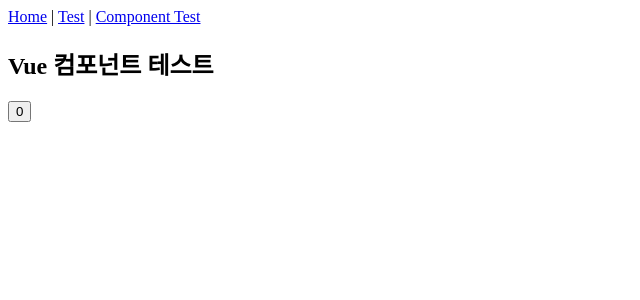
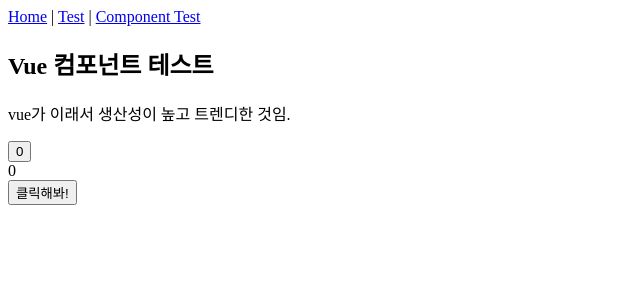
Before and after one commit to EDDI-WebAppAcademy/LectureNotes, a Vue app in the folder vue/frontend/: page /components-test in a window 1280 px wide. Shown: the top 300 px of the page, without its empty margins (0-640 px from the left). Built offline with nearby package versions, Linux system fonts and the light colour scheme.

Commit message:
vue 로컬 컴포넌트 [28회차]

```diff
--- /dev/null
+++ b/vue/frontend/src/components/basics/LocalComponent.vue
@@ -0,0 +1,18 @@
+<template>
+  <div>
+    {{ initialValue }}
+  </div>
+</template>
+
+<script>
+export default {
+  name: "LocalComponent",
+  props: {
+    initialValue: Number
+  }
+}
+</script>
+
+<style scoped>
+
+</style>
--- a/vue/frontend/src/views/basics/ComponentTestView.vue
+++ b/vue/frontend/src/views/basics/ComponentTestView.vue
@@ -4,7 +4,10 @@
 
     <div>
       <!-- v-bind:initial-test === :initial-test -->
+      <p>{{ msg }}</p>
       <global-component :initial-test="counter"/>
+      <local-component :initial-value="num"/>
+      <button v-on:click="plus">클릭해봐!</button>
     </div>
   </div>
 </template>
@@ -13,14 +16,25 @@
 
 import Vue from 'vue'
 import GlobalComponent from "@/components/basics/GlobalComponent";
+import LocalComponent from "@/components/basics/LocalComponent";
 
 Vue.component(GlobalComponent.name, GlobalComponent)
 
 export default {
   name: "ComponentTestView",
+  components: {
+    'local-component': LocalComponent
+  },
   data () {
     return {
       counter: 0,
+      num: 0,
+      msg: 'vue가 이래서 생산성이 높고 트렌디한 것임.'
+    }
+  },
+  methods: {
+    plus () {
+      this.num++
     }
   }
 }
```
